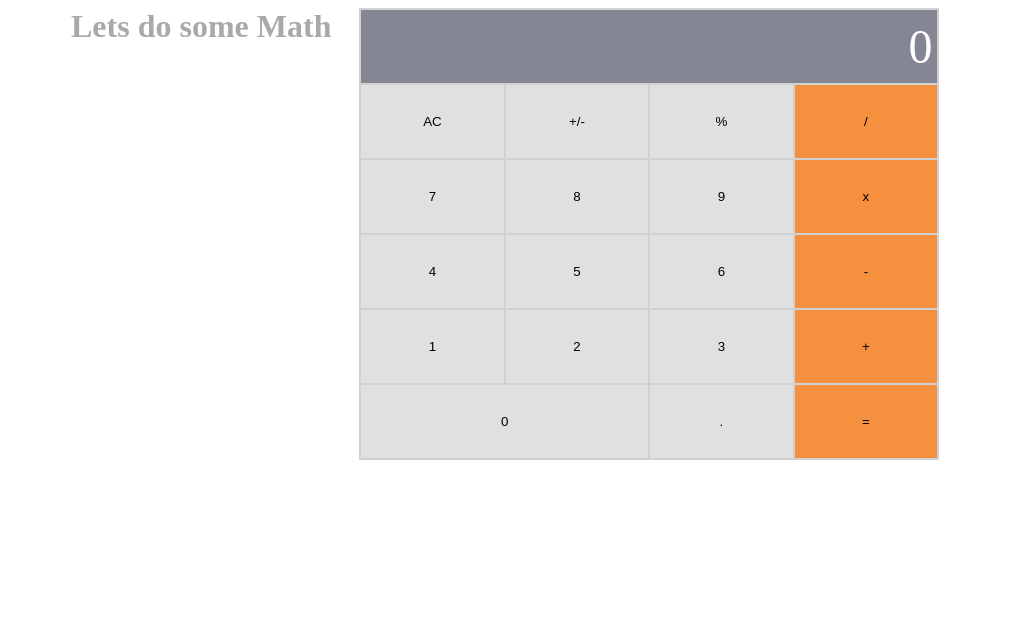
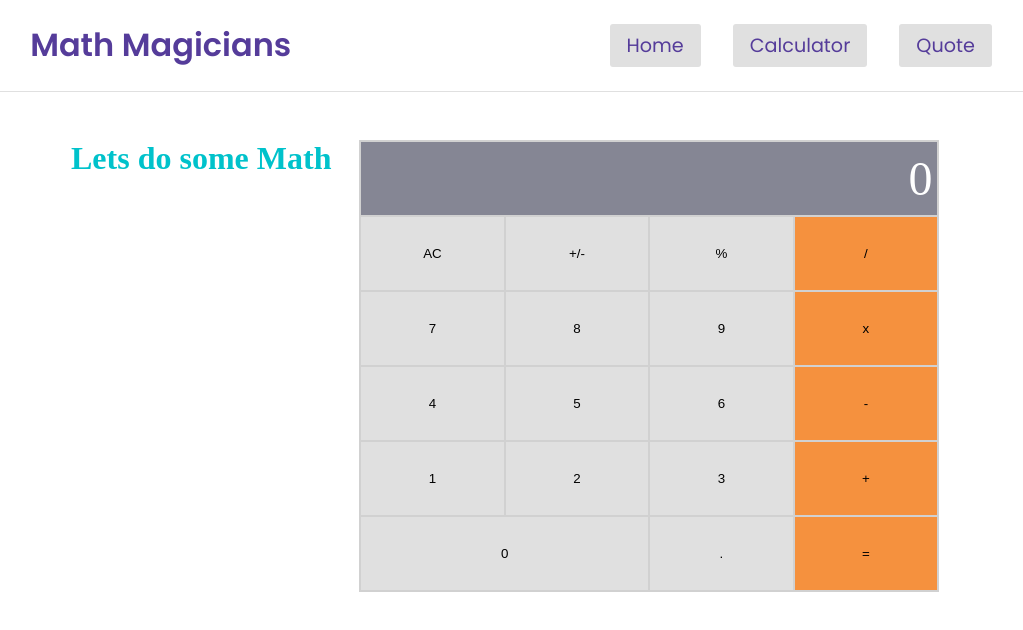
Before and after one commit to HanningtoneM/math-magician, a React (Create React App) app: page /calculator in a window 1280 px wide. Shown: the top 630 px of the page, without its empty margins (121-1144 px from the left). Built offline with nearby package versions, Linux system fonts and the light colour scheme.

Commit message:
Add font to header

```diff
--- a/package.json
+++ b/package.json
@@ -11,7 +11,9 @@
     "prop-types": "^15.8.1",
     "react": "^18.2.0",
     "react-dom": "^18.2.0",
+    "react-router-dom": "^6.3.0",
     "react-scripts": "5.0.1",
+    "styled-components": "^5.3.5",
     "web-vitals": "^2.1.4"
   },
   "scripts": {
--- a/public/index.html
+++ b/public/index.html
@@ -11,6 +11,9 @@
     <link rel="apple-touch-icon" href="%PUBLIC_URL%/logo192.png" />
 
     <link rel="manifest" href="%PUBLIC_URL%/manifest.json" />
+    <link rel="preconnect" href="https://fonts.googleapis.com">
+    <link rel="preconnect" href="https://fonts.gstatic.com" crossorigin>
+    <link href="https://fonts.googleapis.com/css2?family=Poppins:wght@200;300;400;500;600&display=swap" rel="stylesheet">
 
     <title>Math magician</title>
   </head>
--- a/src/App.css
+++ b/src/App.css
@@ -1,3 +1,5 @@
+@import url('https://fonts.googleapis.com/css2?family=Poppins:wght@200;300;400;500;600&display=swap');
+
 html,
 body {
   padding: 0;
--- a/src/App.js
+++ b/src/App.js
@@ -1,13 +1,23 @@
-import React, { Component } from 'react';
-import Calculator from './components/calculator';
+import { BrowserRouter as Router, Routes, Route } from 'react-router-dom';
+import Calculator from './components/Calculator';
+import './App.css';
+import Header from './components/Header';
+import Home from './components/Home';
+import Quote from './components/Quote';
 
-// eslint-disable-next-line react/prefer-stateless-function
-export default class App extends Component {
-  render() {
-    return (
-      <div>
-        <Calculator />
-      </div>
-    );
-  }
+function App() {
+  return (
+    <div>
+      <Router>
+        <Header />
+        <Routes>
+          <Route path="/" element={<Home />} />
+          <Route path="/calculator" element={<Calculator />} />
+          <Route path="/quote" element={<Quote />} />
+        </Routes>
+      </Router>
+    </div>
+  );
 }
+
+export default App;
--- a/src/components/calculator.js
+++ b/src/components/Calculator.js
@@ -30,7 +30,7 @@ const Calculator = () => {
         margin: '0 auto',
       }}
     >
-      <h1 style={{ color: 'darkGray', margin: '0' }}>Lets do some Math</h1>
+      <h1 style={{ color: '#00c2cb', margin: '0' }}>Lets do some Math</h1>
       <div className="container">
         <div className="result">
           {objState.total || ''}
--- a/src/components/Header.js
+++ b/src/components/Header.js
@@ -11,14 +11,15 @@ const Wrapper = styled.div`
 `;
 
 const Title = styled.h1`
-  color: #f5913e;
+  color: #553c9a;
+  font-family: 'Poppins', sans-serif;
 `;
 
 const Link = styled(ReachRouterLink)`
   background-color: #e0e0e0;
   margin: 1rem;
   height: fit-content;
-  color: #f5913e;
+  color: #553c9a;
   border: 0;
   font-size: 1.2em;
   border-radius: 3px;
@@ -26,10 +27,11 @@ const Link = styled(ReachRouterLink)`
   cursor: pointer;
   text-decoration: none;
   box-sizing: border-box;
+  font-family: 'Poppins', sans-serif;
 
   &:hover {
-    background: #f5913e;
-    color: #e0e0e0;
+    background: #553c9a;
+    color: #f4f4f4;
   }
 `;
 
--- a/src/components/Quote.js
+++ b/src/components/Quote.js
@@ -4,7 +4,7 @@ export default function Quote() {
   return (
     <>
       <blockquote cite="https://www.prodigygame.com/main-en/blog/math-quotes/">
-        <h2 style={{ width: '54rem', margin: '0 auto', color: 'darkgray' }}>
+        <h2 style={{ width: '54rem', margin: '0 auto', color: '#00c2cb' }}>
           Mathematics is not about numbers, Equations, computations, or algorithims:
           its about understanding
         </h2>
```
Also changed, not shown: src/logic/calculate.js (+0 -19 lines), 1 other file (tests, documents, lock files or other folders).
